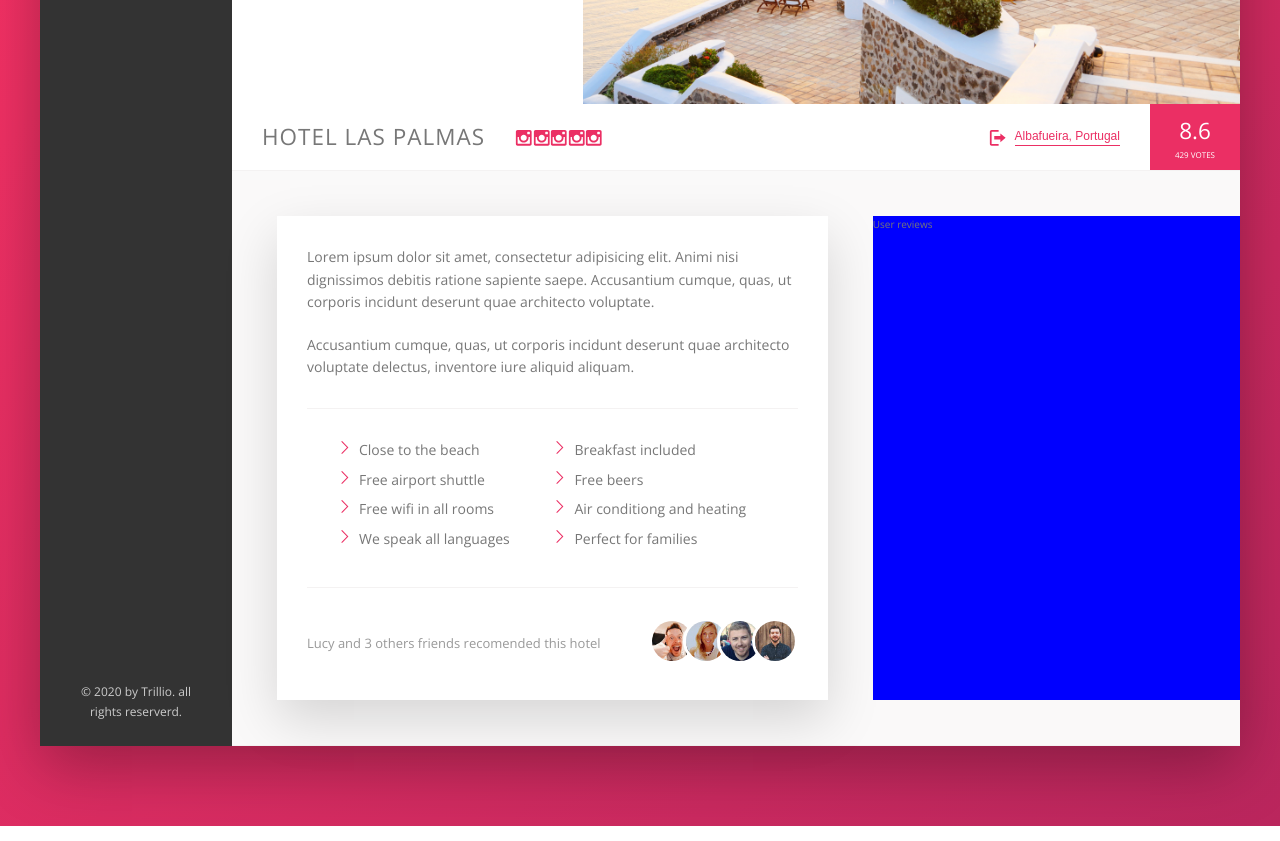
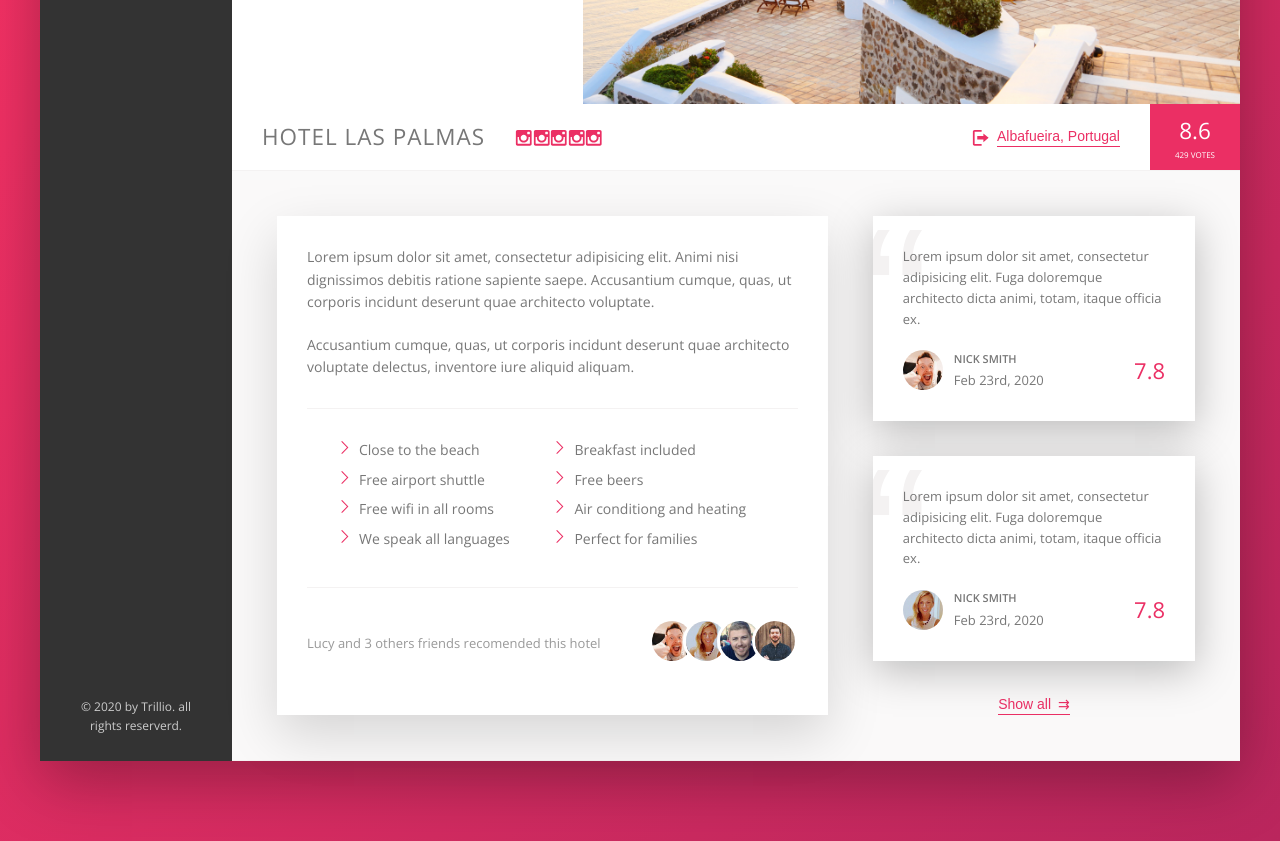
Before and after one commit to hectorlopezv/trillo_flex_box_project, a website: page index.html in a window 1280 px wide. Shown: the part 440-1281 px from the top of the page. Drawn offline with nearby package versions, Linux system fonts and the light colour scheme.

Commit message:
reviews section

```diff
--- a/index.html
+++ b/index.html
@@ -189,7 +189,38 @@
                         </div>
 
                         <div class="user-reviews">
-                            User reviews
+                            <figure class="review">
+                                <blockquote class="review__text">
+                                    Lorem ipsum dolor sit amet, consectetur adipisicing elit. Fuga doloremque architecto dicta animi, totam, itaque officia ex.
+                                </blockquote>
+
+                                <figcaption class="review__user">
+                                    <img src="img/user-1.jpg" alt="" class="review__photo">
+                                    <div class="review__user-box">
+                                        <p class="review__user-name">NIck Smith</p>
+                                        <p class="review__user-date">Feb 23rd, 2020</p>
+                                    </div>
+                                    <div class="review__rating">7.8</div>
+                                </figcaption>
+                            </figure>
+
+                            <figure class="review">
+                                <blockquote class="review__text">
+                                    Lorem ipsum dolor sit amet, consectetur adipisicing elit. Fuga doloremque architecto dicta animi, totam, itaque officia ex.
+                                </blockquote>
+
+                                <figcaption class="review__user">
+                                    <img src="img/user-2.jpg" alt="" class="review__photo">
+                                    <div class="review__user-box">
+                                        <p class="review__user-name">NIck Smith</p>
+                                        <p class="review__user-date">Feb 23rd, 2020</p>
+                                    </div>
+                                    <div class="review__rating">7.8</div>
+                                </figcaption>
+                            </figure>
+
+                            <button class="btn-inline">Show all <span>&rrarr;</span></button>
+
                         </div>
 
                     </div>
--- a/sass/_components.scss
+++ b/sass/_components.scss
@@ -331,7 +331,7 @@ Grey dark 3: #999
 {
     border: none;
     color: var(--color-primary);
-    font-size: inherit;
+    font-size: 1.4rem;
     border-bottom: 1px solid currentColor;
     padding-bottom: 2px;
     background-color: transparent;
@@ -339,10 +339,18 @@ Grey dark 3: #999
     transition: .2s;
     cursor: pointer;
 
-
+    & span
+    {
+        margin-left: 3px;
+        transition: margin-left .2s;
+    }
     &:hover
     {
         color: var(--color-grey-dark-1);
+        span
+        {
+            margin-left: 8px;
+        }
     }
 
     &:focus
@@ -438,3 +446,87 @@ Grey dark 3: #999
         }
     }
 }
+
+
+/*-------------REVIEWS---------------------*/
+.review
+{
+    font-size: 1.3rem;
+    background-color: #fff;
+    box-shadow: 0 1rem 4rem rgba(0, 0, 0, .25);
+    padding: 3rem;
+    margin-bottom: 3.5rem;
+    position: relative;
+    overflow: hidden;
+
+    &::before
+    {
+        content: "\201C";
+        position: absolute;
+        top: -1.75rem;
+        left: -1rem;
+        font-size: 20rem;
+        color: var(--color-grey-light-2);
+        font-family: sans-serif;
+        line-height: 1;
+        z-index: 1;
+    }
+    &__text
+    {
+        margin-bottom: 2rem;
+        z-index: 10;
+        position: relative;
+    }
+
+    &__user
+    {
+        display: flex;
+        justify-content: center;
+        align-items: center;
+    }
+
+
+    &__photo
+    {
+        height: 4rem;
+        width: 4rem;
+        border-radius: 50%;
+        margin-right: 1.1rem;
+
+    }
+
+    &__user-box
+    {
+        margin-right: auto;
+    }
+
+    &__user-name
+    {
+        font-size: 1.1rem;
+        font-weight: 600;
+        text-transform: uppercase;
+        margin-bottom: .3rem;
+    }
+
+    &__user-data
+     {
+         font-size: 1rem;
+         color: var(--color-grey-dark-3);
+     }
+
+    &__rating
+    {
+        font-size: 2.2rem;
+        font-weight: 100;
+        color: var(--color-primary);
+    }
+}
+
+.user-reviews
+{
+    flex: 1;
+    display: flex;
+    flex-direction: column;
+    align-items: center;
+
+}
--- a/sass/_layouts.scss
+++ b/sass/_layouts.scss
@@ -75,6 +75,5 @@ Grey dark 3: #999
 
 .user-reviews
 {
-    background-color: blue;
     flex: 0 0 40%;
 }
```
Also changed, not shown: css/style.css, 1 other file.
